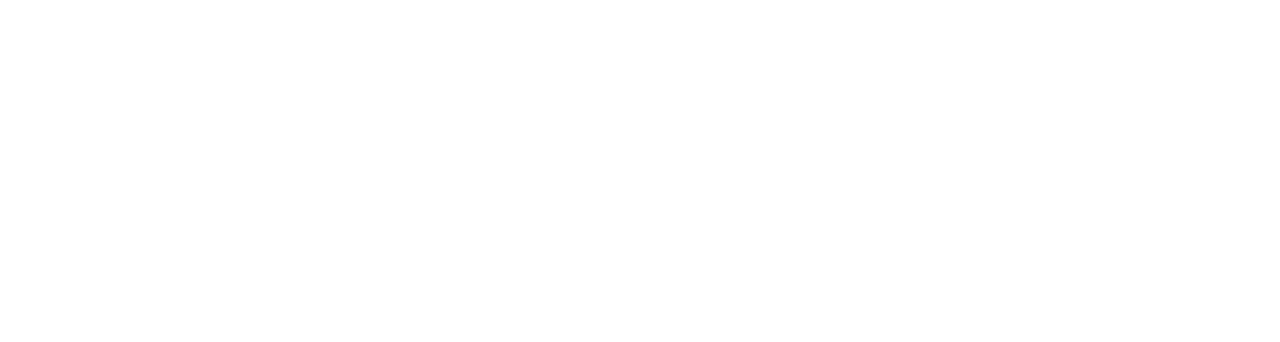
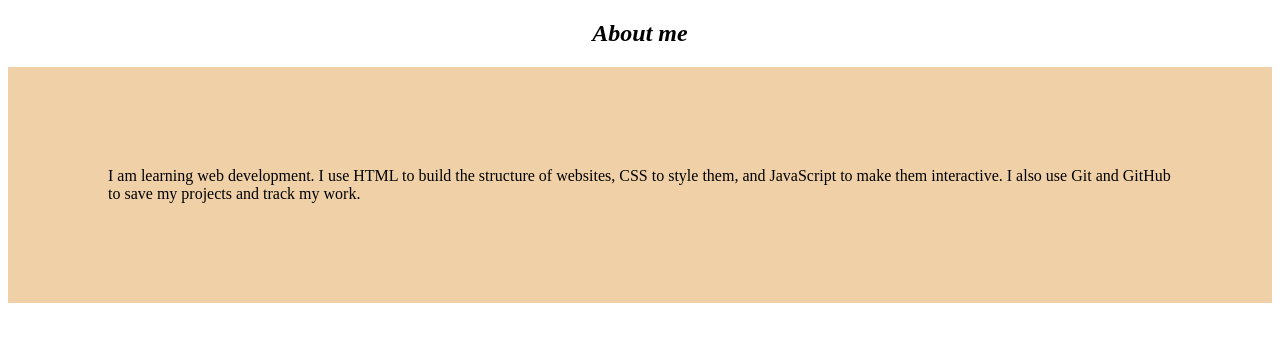
Before and after one commit to Thembeka1/my-portfolio, a plain HTML site: page index.html in a window 1280 px wide. Drawn offline with Linux system fonts and the light colour scheme.

Commit message:
added changes on welcome

```diff
--- a/index.html
+++ b/index.html
@@ -4,8 +4,10 @@
     <meta charset="UTF-8">
     <meta name="viewport" content="width=device-width, initial-scale=1.0">
     <title>Document</title>
+    <link rel="stylesheet" href="/style.css">
 </head>
 <body>
-
+    <h2>About me</h2>
+    <p>I am learning web development. I use HTML to build the structure of websites, CSS to style them, and JavaScript to make them interactive. I also use Git and GitHub to save my projects and track my work.</p>
 </body>
 </html>
--- a/style.css
+++ b/style.css
@@ -1,3 +1,8 @@
-select{
-    property: value;
+h2{
+    text-align: center;
+    font-style: italic;
 }
+p{
+    background-color: rgb(240, 208, 166);
+    padding: 100px;
+}
```
